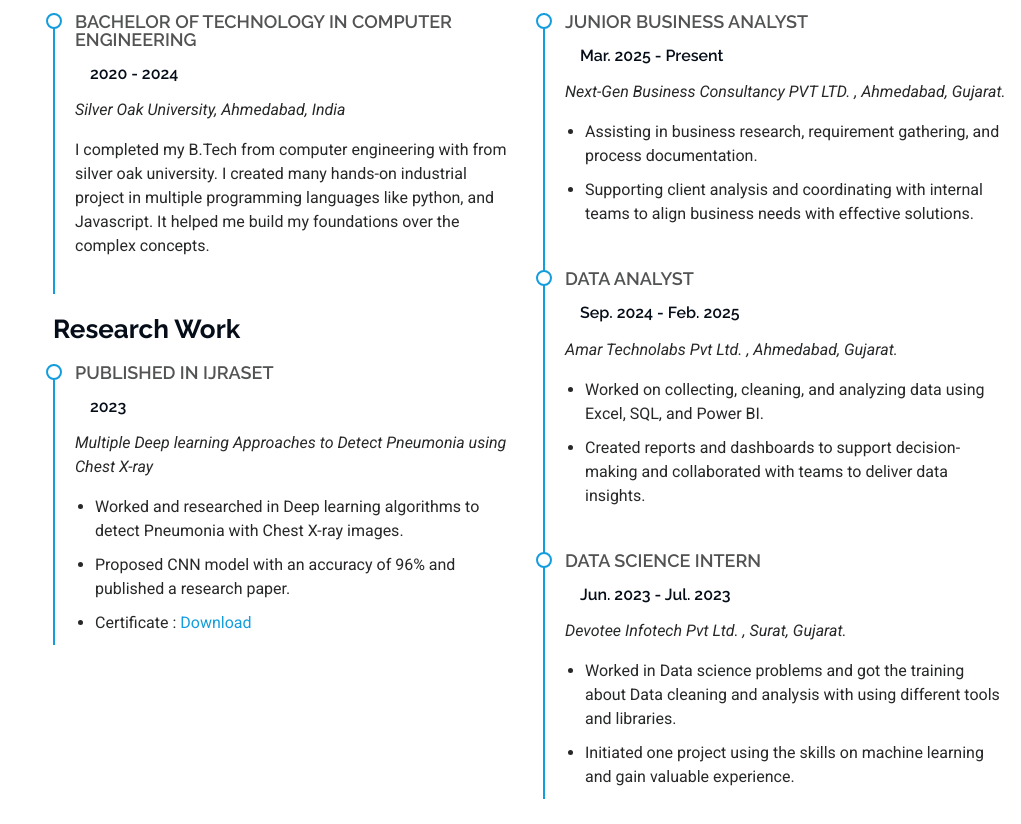
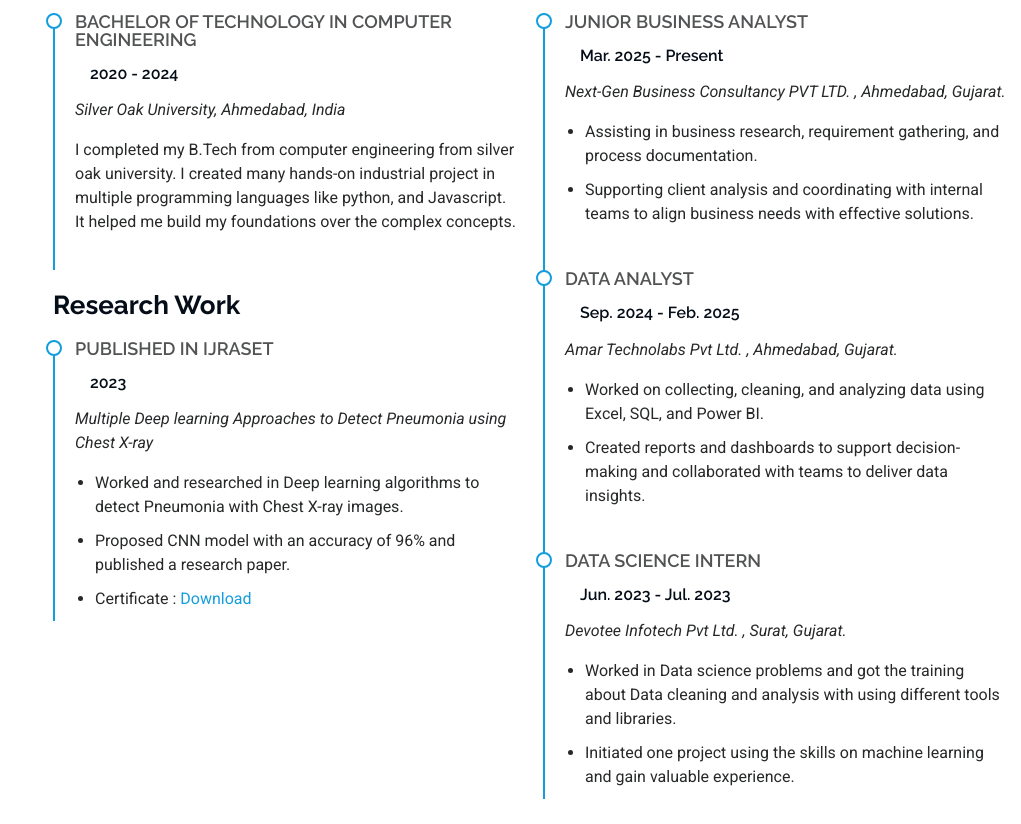
Before and after one commit to anshshah82/portfolio, a plain HTML site: page index.html in a window 1280 px wide. Shown: the part 2520-3344 px from the top of the page, without its empty margins (259-1280 px from the left). Drawn offline with Linux system fonts and the light colour scheme.

Commit message:
Update index.html

```diff
--- a/index.html
+++ b/index.html
@@ -228,7 +228,7 @@
               <h4>Bachelor of Technology in Computer Engineering</h4>
               <h5>2020 - 2024</h5>
               <p><em>Silver Oak University, Ahmedabad, India</em></p>
-              <p>I completed my B.Tech from computer engineering with from silver oak university. I created many hands-on industrial project in multiple programming languages like python, and Javascript. It helped me build my foundations over the complex concepts.</p>
+              <p>I completed my B.Tech from computer engineering from silver oak university. I created many hands-on industrial project in multiple programming languages like python, and Javascript. It helped me build my foundations over the complex concepts.</p>
             </div><!-- Edn Resume Item -->
 
             <h3 class="resume-title">Research Work</h3>
```
